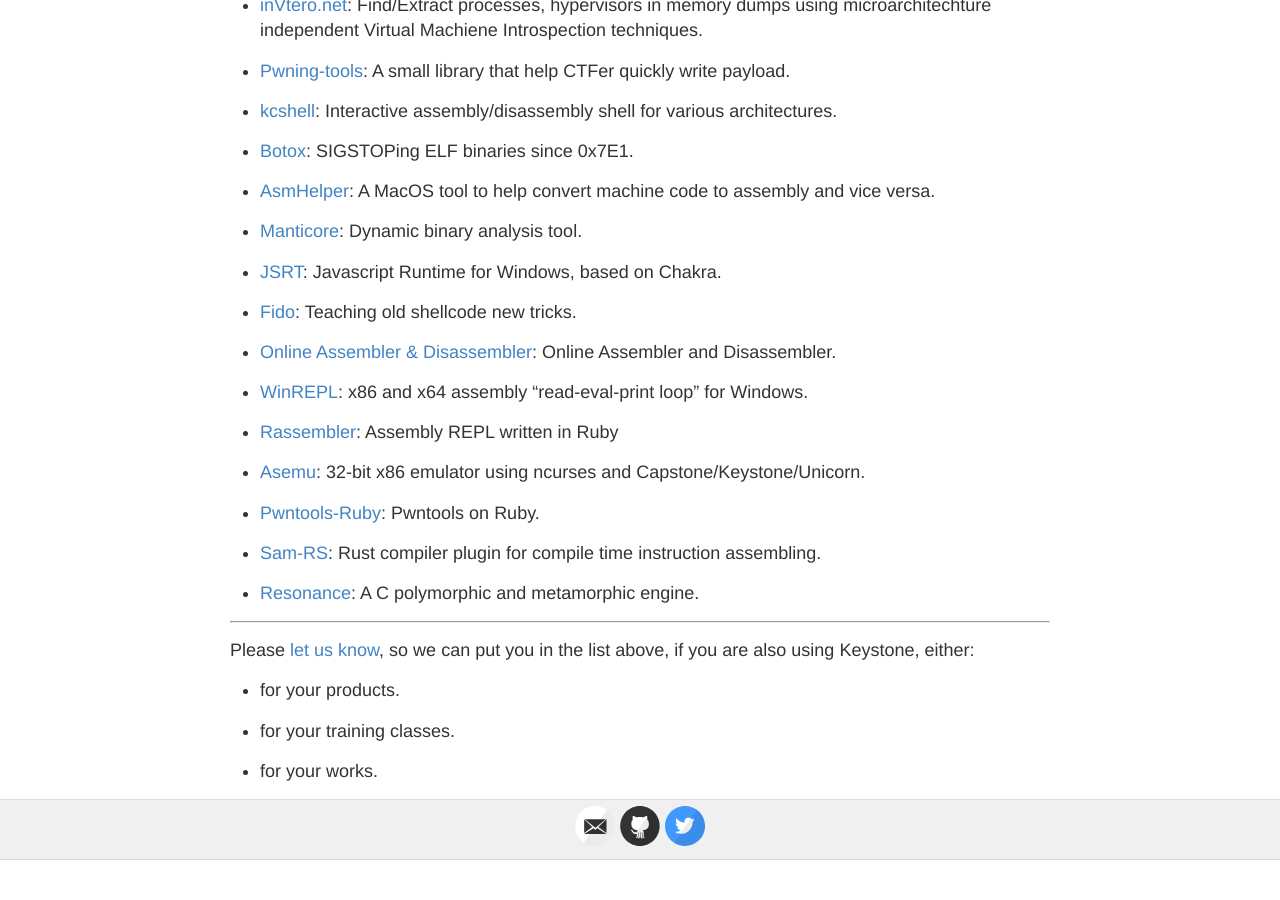
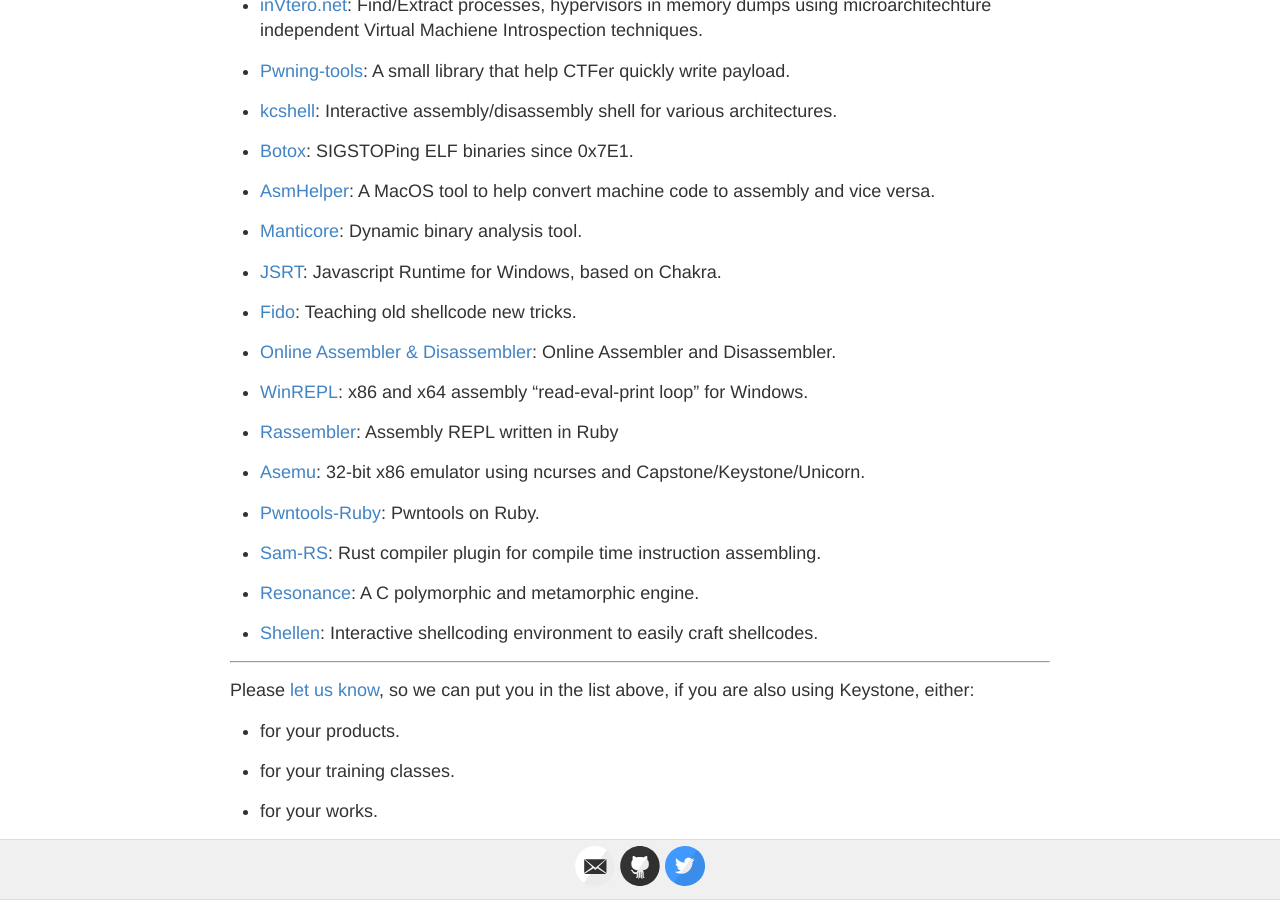
Before and after one commit to keystone-engine/keystone-engine.github.io, a Jekyll site: the page built from showcase.md, in a window 1280 px wide and 900 px high, scrolled down 2018 px. Built offline with Jekyll 4.4.1, drawn with Linux system fonts in a browser that asks for light colours; before the commit the page ends 2878 px from its top, so only the background shows below that; some of the changed lines change nothing that is shown.

Commit message:
showcase

```diff
--- a/showcase.md
+++ b/showcase.md
@@ -6,7 +6,7 @@
 
 ## Showcase
 
-In our knowledge, Keystone has been used by **56** following products (listed in no particular order).
+In our knowledge, Keystone has been used by **57** following products (listed in no particular order).
 
 - [Keypatch](http://keystone-engine.org/keypatch): IDA Pro plugin for code assembling & binary patching.
 
@@ -120,6 +120,7 @@
 
 - [Resonance](https://github.com/krystalgamer/Resonance): A C polymorphic and metamorphic engine.
 
+- [Shellen](https://github.com/merrychap/shellen): Interactive shellcoding environment to easily craft shellcodes.
 
 ---
 
```
